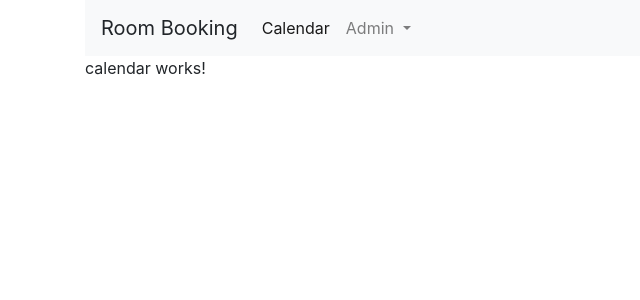
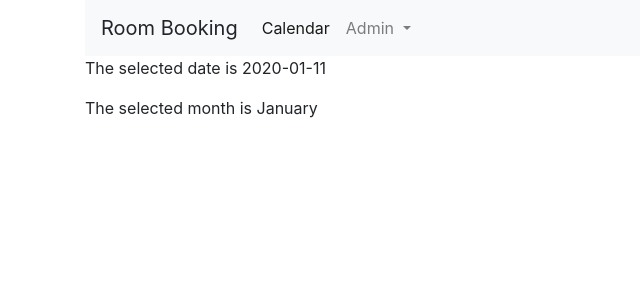
Before and after one commit to antocecere77/RoomBookingAngular, an Angular app: page / in a window 1280 px wide. Shown: the top 300 px of the page, without its empty margins (0-640 px from the left). Built offline with nearby package versions, Linux system fonts and the light colour scheme.

Commit message:
Displaying data with pipes

```diff
--- a/src/app/calendar/calendar.component.html
+++ b/src/app/calendar/calendar.component.html
@@ -1 +1,2 @@
-<p>calendar works!</p>
+<p>The selected date is {{ selectedDate | date:'yyyy-MM-dd' }}</p>
+<p>The selected month is {{ selectedDate | date:'MMMM' }}</p>
--- a/src/app/calendar/calendar.component.ts
+++ b/src/app/calendar/calendar.component.ts
@@ -1,4 +1,5 @@
 import { Component, OnInit } from '@angular/core';
+import { formatDate } from '@angular/common';
 
 @Component({
   selector: 'app-calendar',
@@ -7,9 +8,12 @@ import { Component, OnInit } from '@angular/core';
 })
 export class CalendarComponent implements OnInit {
 
+  selectedDate = new Date();
+
   constructor() { }
 
   ngOnInit() {
+    const date: string = formatDate(this.selectedDate, 'yyyy-MM-dd', 'en-UK');
   }
 
 }
```
